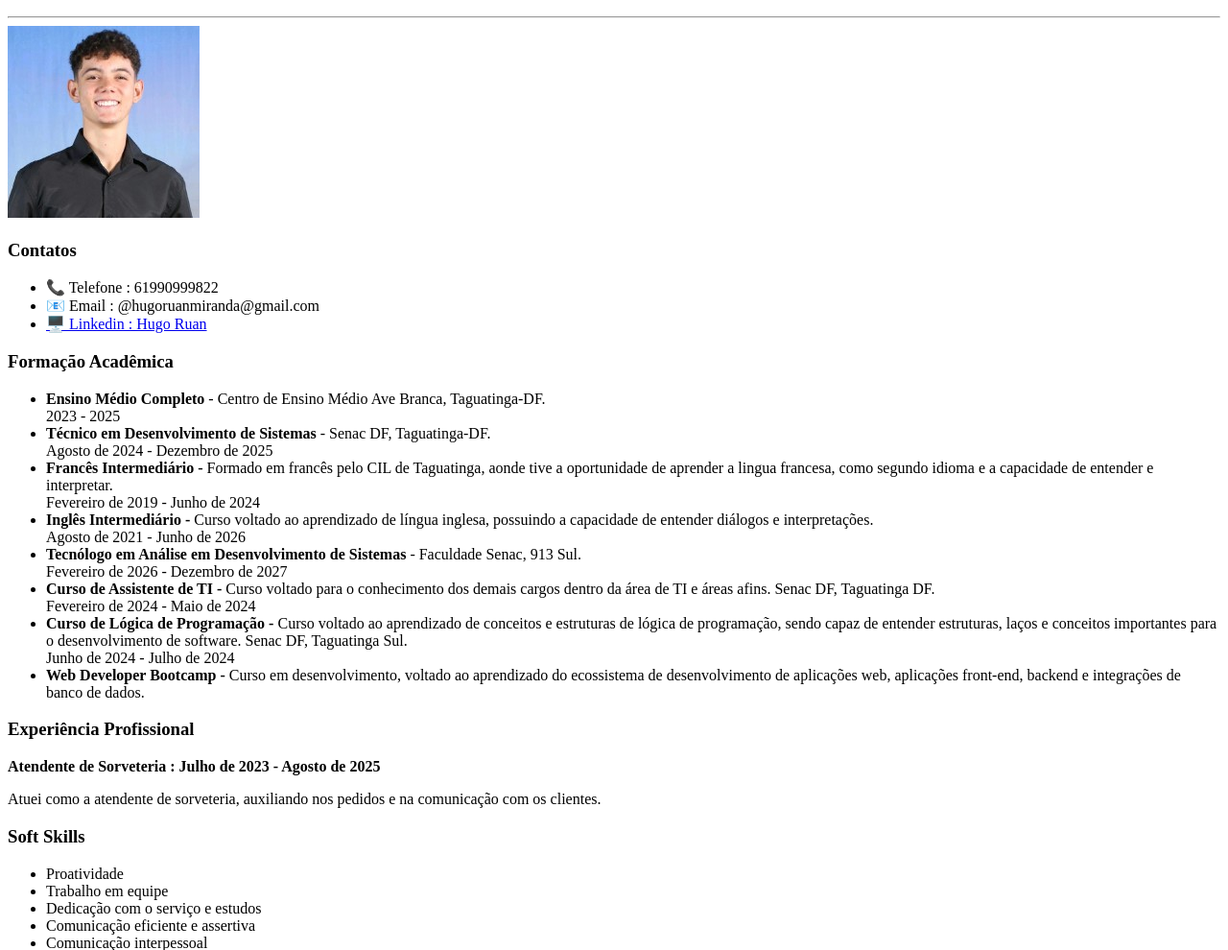
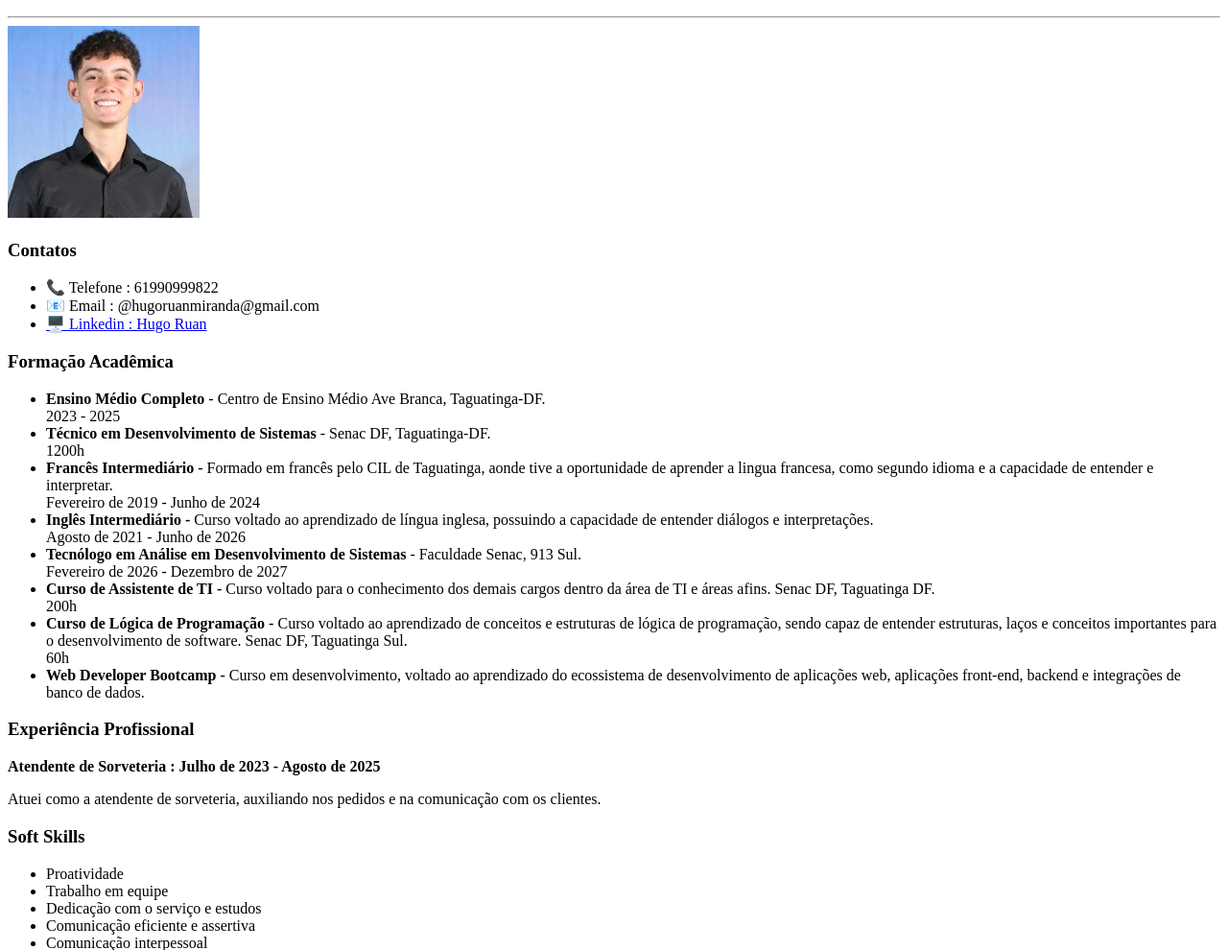
Before and after one commit to HugoDev-09/capstone_01, a plain HTML site: page index.html in a window 1280 px wide. Shown: the part 110-1100 px from the top of the page at 96% size. Drawn offline with Linux system fonts and the light colour scheme.

Commit message:
Update index.html

```diff
--- a/index.html
+++ b/index.html
@@ -24,13 +24,13 @@
 
     <ul>
         <li><strong>Ensino Médio Completo </strong> - Centro de Ensino Médio Ave Branca, Taguatinga-DF.<br>2023 - 2025 </li>
-        <li><strong>Técnico em Desenvolvimento de Sistemas </strong> - Senac DF, Taguatinga-DF.<br> Agosto de 2024 - Dezembro de 2025 </li>
+        <li><strong>Técnico em Desenvolvimento de Sistemas </strong> - Senac DF, Taguatinga-DF.<br> 1200h </li>
         <li><strong>Francês Intermediário - </strong>Formado em francês pelo CIL de Taguatinga, aonde tive a oportunidade de aprender a lingua francesa, como segundo idioma e a capacidade de entender e interpretar. <br> Fevereiro de 2019 - Junho de 2024</li>
         <li><strong>Inglês Intermediário - </strong> Curso voltado ao aprendizado de língua inglesa, possuindo a capacidade de entender diálogos e interpretações.<br>
         Agosto de 2021 -  Junho de 2026 </li>
         <li><strong>Tecnólogo em Análise em Desenvolvimento de Sistemas </strong> - Faculdade Senac, 913 Sul.<br>  Fevereiro de 2026 - Dezembro de 2027 </li>
-        <li><strong>Curso de Assistente de TI - </strong> Curso voltado para o conhecimento dos demais cargos dentro da área de TI e áreas afins. Senac DF, Taguatinga DF. <br> Fevereiro de 2024 - Maio de 2024</li>
-        <li><strong>Curso de Lógica de Programação - </strong> Curso voltado ao aprendizado de conceitos e estruturas de lógica de programação, sendo capaz de entender estruturas, laços e conceitos importantes para o desenvolvimento de software. Senac DF, Taguatinga Sul. <br> Junho de 2024 - Julho de 2024</li>
+        <li><strong>Curso de Assistente de TI - </strong> Curso voltado para o conhecimento dos demais cargos dentro da área de TI e áreas afins. Senac DF, Taguatinga DF. <br> 200h</li>
+        <li><strong>Curso de Lógica de Programação - </strong> Curso voltado ao aprendizado de conceitos e estruturas de lógica de programação, sendo capaz de entender estruturas, laços e conceitos importantes para o desenvolvimento de software. Senac DF, Taguatinga Sul. <br> 60h</li>
         <li><strong>Web Developer Bootcamp - </strong>Curso em desenvolvimento, voltado ao aprendizado do ecossistema de desenvolvimento de aplicações web, aplicações front-end, backend e integrações de banco de dados. </li>
     </ul>
 
```
